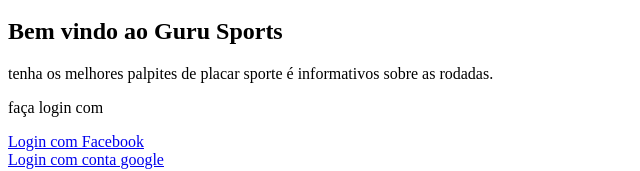
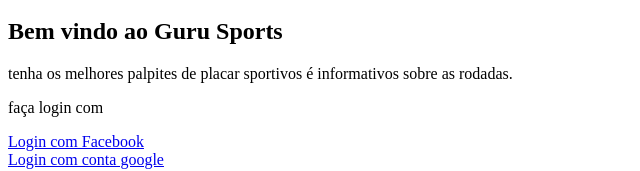
Before and after one commit to Rafael02tavares/gurusports, a Next.js app: page / in a window 1280 px wide. Shown: the part 246-417 px from the top of the page, without its empty margins (0-640 px from the left). Built offline with nearby package versions, Linux system fonts and the light colour scheme.

Commit message:
Update index.js
correção de escrita

```diff
--- a/pages/index.js
+++ b/pages/index.js
@@ -28,7 +28,7 @@ const login = (props) => {
       </div>
       <div>
           <h2>Bem vindo ao Guru Sports</h2>
-          <p>tenha os melhores palpites de placar sporte é informativos sobre as rodadas.</p>
+          <p>tenha os melhores palpites de placar sportivos é informativos sobre as rodadas.</p>
           <p>faça login com</p>
           <a href="#">
           <i class="fa fa-facebook fa-fw"></i> Login com Facebook
```
